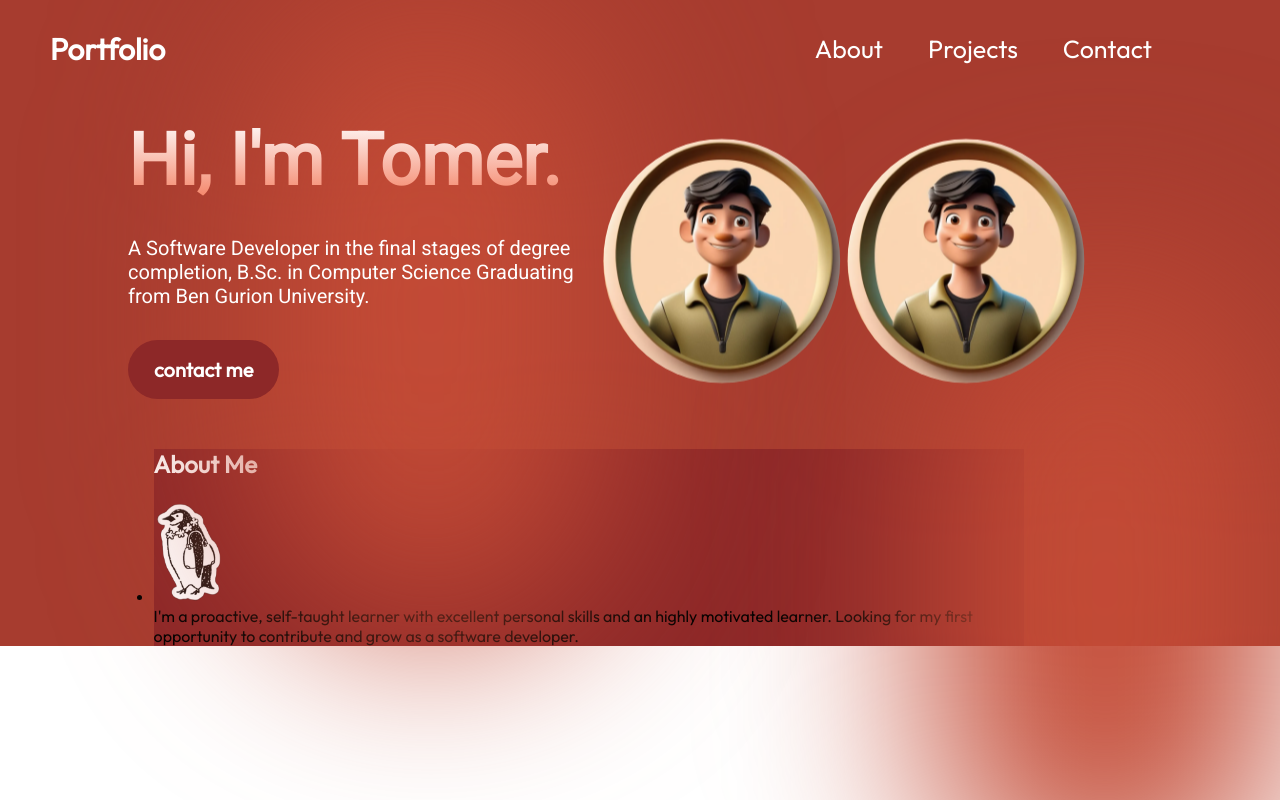
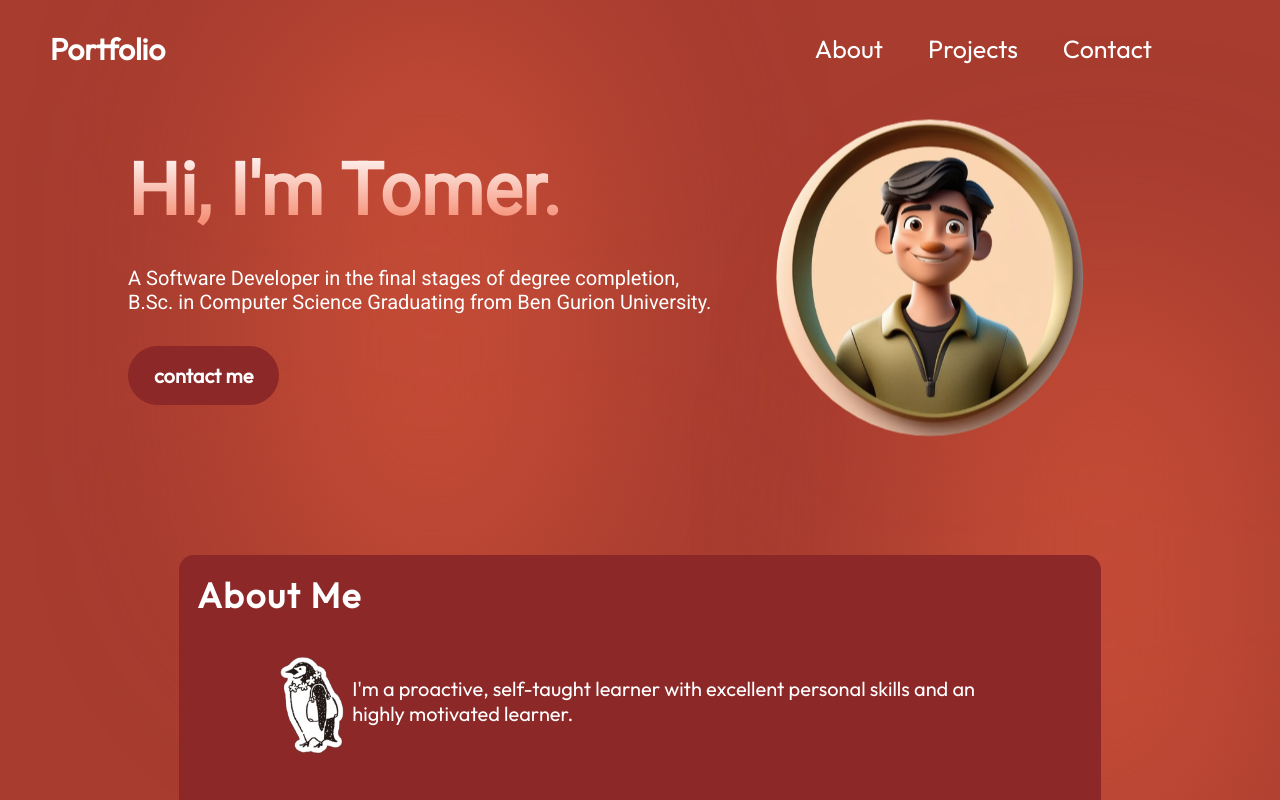
Before and after one commit to tomervak/React-Portfolio, a React (Vite) app: page / in a window 1280 px wide. Shown: the top 800 px of the page. Built offline with nearby package versions, Linux system fonts and the light colour scheme.

Commit message:
About Section

```diff
--- a/src/components/About/About.jsx
+++ b/src/components/About/About.jsx
@@ -3,21 +3,31 @@ import { getImageUrl } from "../../utils";
 import styles from "./About.module.css";
 
 export const About = () => {
-    return (<section className={styles.container}>
+    return (<section className={styles.container} id="about">
         <h2 className={styles.title}>About Me</h2>
-        <div>
+        <div className={styles.content}>
             {/*<img src={getImageUrl("penguins/penguins.png")} alt="three penguins" className={styles.penguin} />*/}
-            <ul>
-                <li>
+            <ul className={styles.aboutItems}>
+                <li className={styles.aboutItem}>
                     <img src={getImageUrl("penguins/penguin1.png")} alt="penguin1" className={styles.penguin} />
-                    <div>
+                    <div className={styles.aboutItemText}>
                         <p>I'm a proactive, self-taught learner with excellent personal
-                            skills and an highly motivated learner. Looking for my first opportunity to contribute and grow
-                            as a software developer. </p>
+                            skills and an highly motivated learner.  </p>
                     </div>
-                    <div>
 
+                </li>
+                <li className={styles.aboutItem}>
+                    <img src={getImageUrl("penguins/penguin2.png")} alt="penguin2" className={styles.penguin} />
+                    <div className={styles.aboutItemText}>
+                        <p>I have experience in backend development with NestJS and MongoDB in personal projects.  </p>
                     </div>
+                </li>
+                <li className={styles.aboutItem}>
+                    <img src={getImageUrl("penguins/penguin3.png")} alt="penguin3" className={styles.penguin} />
+                    <div className={styles.aboutItemText}>
+                        <p> something something something ... </p>
+                    </div>
+
                 </li>
             </ul>
         </div>
--- a/src/components/About/About.module.css
+++ b/src/components/About/About.module.css
@@ -1,17 +1,81 @@
 @import "../../vars.css";
 
 .container {
-    margin-top: 50px;
-    margin-left: 12%;
-    margin-right: 20%;
+    position: relative;
+    margin-top: 120px;
+    margin-left: 14%;
+    margin-right: 14%;
     background-color: var(--color-light-dark);
+    border-radius: 15px;
+    padding: 73px;
+    z-index: 1;
 }
 
 .title {
     color: var(--color-text);
+    font-size: 35px;
+    font-weight: 700;
+    letter-spacing: 1.75px;
+    margin-top: -55px;
+    margin-left: -55px;
+    margin-bottom: 5px;
+
 }
+.content {
+    display: flex;
+    flex-direction: row;
+    align-items: center;
+}
+
 .penguin {
-    margin-top:15px ;
+    margin-top:0px ;
     z-index: 1;
     width: 75px;
 }
+
+.aboutItems {
+    color: var(--color-text);
+    display: flex;
+    flex-direction: column;
+    gap:20px;
+}
+
+.aboutItem {
+    display: flex;
+    flex-direction: row;
+    align-items: center;
+    border-radius: 20px;
+    list-style: none;
+    padding: 25px;
+    background-image: linear-gradient(90deg,rgba(244, 125, 95,0.5) 0%, rgba(141, 40, 40,1)100%);
+    background-size: 0 100%;
+    background-repeat: no-repeat;
+    transition: 0.4s;
+}
+
+.aboutItem:hover{
+    background-size: 100% 100%;
+}
+
+.aboutItem p{
+    font-size: 20px;
+}
+
+@media screen and (max-width: 800px){
+    .container{
+        background-color: transparent;
+        padding:0;
+    }
+
+    .title {
+        top:5%;
+        position: absolute;
+        left: 50%;
+        transform: translate(-14%, -50%);
+        text-align: center;
+    }
+
+    .aboutItems{
+        margin-top: 20px;
+        }
+}
--- a/src/components/Hero/Hero.jsx
+++ b/src/components/Hero/Hero.jsx
@@ -14,7 +14,6 @@ export const Hero=()=>{
             <a className={styles.contactBtn} href="mailto:tomervak98@gmail.com">contact me</a>
         </div>
         <img  className={styles.heroImg} src={getImageUrl("hero/heroImg.png")} alt="hero img" />
-        <img  className={styles.heroImg} src={getImageUrl("hero/heroImg.png")} alt="hero img" />
         <div className={styles.topBlur}/>
         <div className={styles.bottomBlur}/>
     </section>);
--- a/src/components/Hero/Hero.module.css
+++ b/src/components/Hero/Hero.module.css
@@ -35,6 +35,7 @@
     font-size: 20px;
     font-family: var(--font-roboto);
     margin-bottom: 32px;
+    margin-right: 60px;
 }
 
 .contactBtn {
@@ -119,4 +120,7 @@
         margin-bottom: 20px;
         align-items: center;
     }
+    .description{
+        margin-right: 0px;
+    }
 }
--- a/src/components/Navbar/Navbar.jsx
+++ b/src/components/Navbar/Navbar.jsx
@@ -17,7 +17,7 @@ export const Navbar = () => {
                     alt="menu-button"
                     onClick={() => setMenuOpen(!menuOpen)} />
                 <ul className={`${styles.menuItems} ${menuOpen && styles.menuOpen}`}
-                onClick={()=> setMenuOpen(false)}>
+                    onClick={() => setMenuOpen(false)}>
                     <li>
                         <a href="#about">About</a>
                     </li>
--- a/src/index.css
+++ b/src/index.css
@@ -1,6 +1,10 @@
 * {
-  box-sizing: border-box ;
+  box-sizing: border-box;
   margin: 0;
   padding: 0;
-  font-family: "Outfit" , Arial, Helvetica, sans-serif;
+  font-family: "Outfit", Arial, Helvetica, sans-serif;
 }
+
+html {
+  scroll-behavior: smooth;
+}
--- a/src/vars.css
+++ b/src/vars.css
@@ -5,7 +5,7 @@
     --color-bg1: #c34b36 ;
     --color-dark: #761f1f;
     --color-bg:#a73c2f;
-    --color-light-dark:#8d2828;
+    --color-light-dark:rgb(141, 40, 40);
 
     /*fonts*/
     --font-roboto: "Roboto";
```
Also changed, not shown: src/App.jsx (+4 -4 lines), src/components/Navbar/Navbar.module.css (+4 -3 lines), src/App.module.css (line endings or trailing spaces), src/main.jsx (line endings or trailing spaces), src/utils.js (line endings or trailing spaces).
